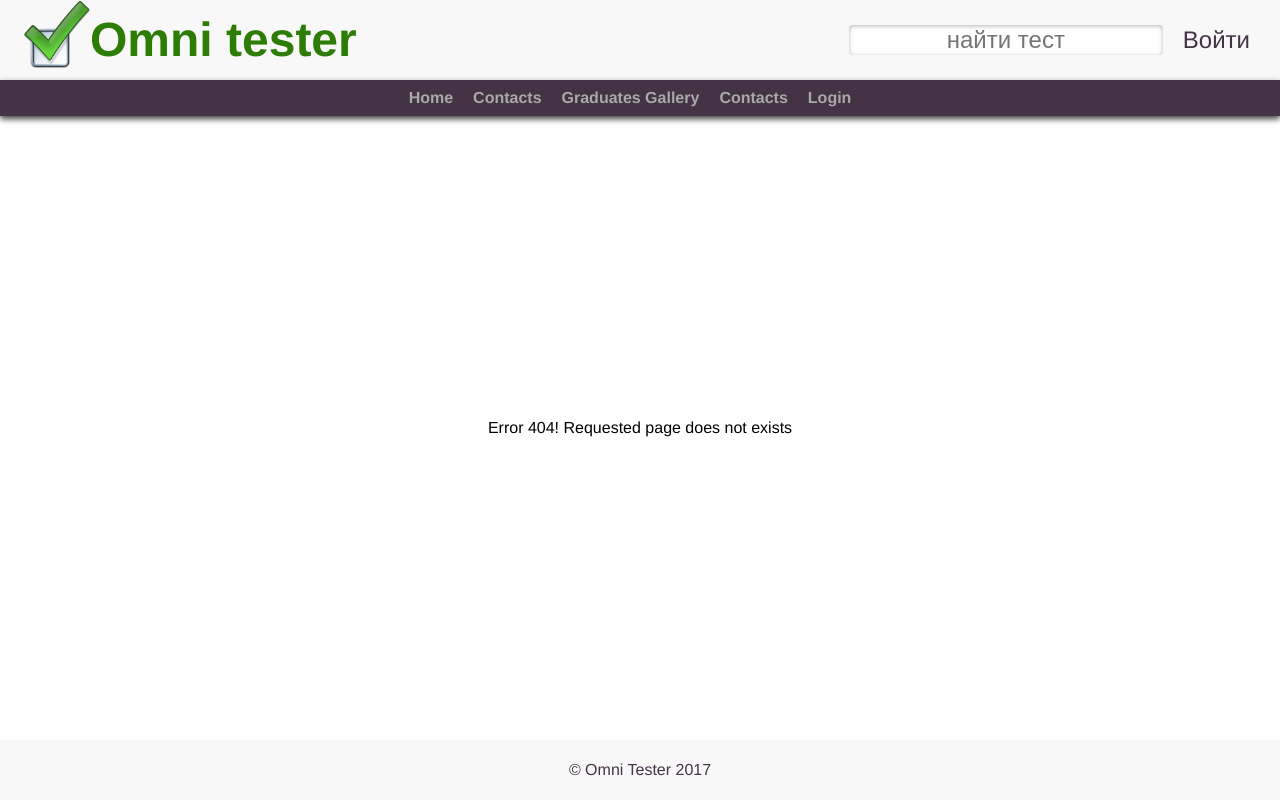
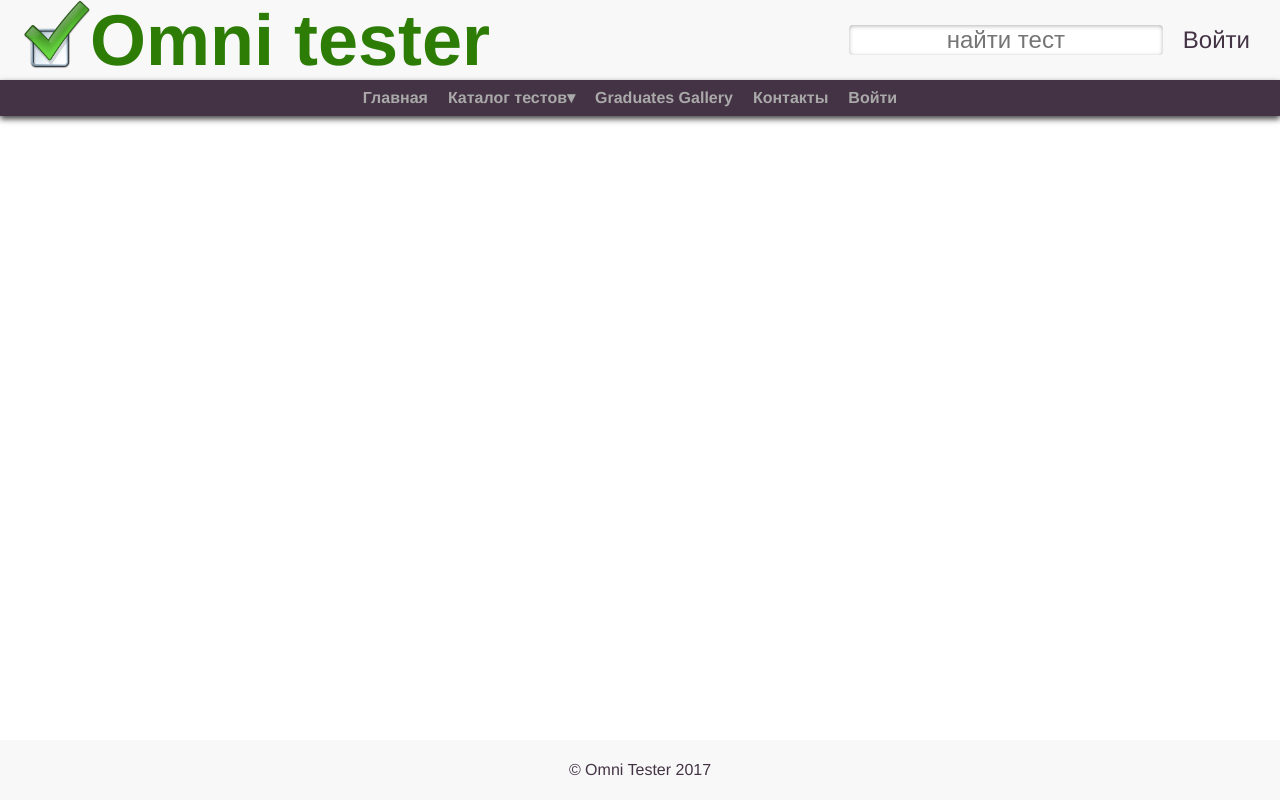
Before and after one commit to ViktorMasnyi/project, a React (Create React App) app: page /Tests in a window 1280 px wide. Before the commit this address had no page. Built offline with nearby package versions, Linux system fonts and the light colour scheme; a web font is replaced by a local one; what react-google-maps would draw is missing.

Commit message:
dropdown menu was added

```diff
--- a/src/App.css
+++ b/src/App.css
@@ -111,6 +111,57 @@
   position: sticky;
   top: 80px;
   padding: 10px 0;
+}
+
+/* Dropdown menu */
+
+/* Dropdown Button */
+
+.dropbtn::after {
+  content: "\25BE";
+}
+.dropbtn, .navbar__item {
+    padding: 16px 0;
+    font-size: 16px;
+    border: none;
+    cursor: pointer;
+}
+
+/* The container <div> - needed to position the dropdown content */
+.dropdown {
+    position: relative;
+    display: inline-block;
+}
+
+/* Dropdown Content (Hidden by Default) */
+.dropdown-content {
+    display: none;
+    position: absolute;
+    background-color: #f9f9f9;
+    min-width: 160px;
+    box-shadow: 0px 8px 16px 0px rgba(0,0,0,0.2);
+    z-index: 1;
+    margin-top: 10px;
+    border-radius: 4px;
+}
+
+/* Links inside the dropdown */
+.dropdown-content a {
+    color: black;
+    padding: 12px 16px;
+    text-decoration: none;
+    display: block;
+}
+
+/* Change color of dropdown links on hover */
+.dropdown-content a:hover {
+  background-color: #f1f1f1;
+  border-radius: 4px;
+  }
+
+/* Show the dropdown menu on hover */
+.dropdown:hover .dropdown-content {
+    display: block;
 }
 
 /* Large screen */
--- a/src/App.js
+++ b/src/App.js
@@ -10,6 +10,7 @@ import Contacts from "./contacts/Contacts";
 import Gallery from "./gallery/Gallery";
 import NoMatch from "./nomatch/NoMatch";
 import Login from "./login/Login";
+import TestsCatalog from "./testscatalog/TestsCatalog";
 
 const history = createBrowserHistory();
 
@@ -21,15 +22,24 @@ class App extends Component {
           <Header />
           <nav className="menucontainer">
             <ul className="navbar">
-              <li><NavLink  className="navbar__item" activeClassName="navbar__item-active" to="/">Home</NavLink></li>
-              <li><NavLink  className="navbar__item" activeClassName="navbar__item-active" to="/Contacts">Contacts</NavLink></li>
+              <li><NavLink  className="navbar__item" activeClassName="navbar__item-active" to="/">Главная</NavLink></li>
+              <div className="dropdown">
+                <li><NavLink  className="navbar__item dropbtn" activeClassName="navbar__item-active" to="/Tests">Каталог тестов</NavLink>
+                  <div className="dropdown-content">
+                    <a href="#">по популярности</a>
+                    <a href="#">по алфавиту</a>
+                    <a href="#">по темам</a>
+                  </div>
+                </li>
+              </div>
               <li><NavLink  className="navbar__item" activeClassName="navbar__item-active" to="/Gallery">Graduates Gallery</NavLink></li>
-              <li><NavLink  className="navbar__item" activeClassName="navbar__item-active" to="/Contacts">Contacts</NavLink></li>
-              <li><NavLink  className="navbar__item" activeClassName="navbar__item-active" to="/Login">Login</NavLink></li>
+              <li><NavLink  className="navbar__item" activeClassName="navbar__item-active" to="/Contacts">Контакты</NavLink></li>
+              <li><NavLink  className="navbar__item" activeClassName="navbar__item-active" to="/Login">Войти</NavLink></li>
             </ul>
           </nav>
           <Switch>
             <Route exact path="/" component={Main} />
+            <Route path="/Tests" component={TestsCatalog} />
             <Route path="/Contacts" component={Contacts} />
             <Route path="/Login" component={Login} />
             <Route path="/Gallery" component={Gallery} />
--- a/src/header/Header.jsx
+++ b/src/header/Header.jsx
@@ -3,10 +3,12 @@ import logo from "./logo.png";
 
 const Header = () => (
   <header className="header">
-    <div className="logo">
+    <a className="link" href="/">
+      <div className="logo">
       <img src={logo} className="logo__img" alt="Omni tester" />
       <p className="logo__name">Omni tester</p>
     </div>
+    </a>
     <div className="header__items">
       <input className="header__input" value="" placeholder="найти тест" />
       <a className="header__login link" href="Login">Войти</a>
--- /dev/null
+++ b/src/testscatalog/TestsCatalog.jsx
@@ -0,0 +1,31 @@
+import React, { Component } from "react";
+
+class TestsCatalog extends Component {
+  constructor(props) {
+    super(props);
+    this.state = {
+
+    };
+
+  }
+
+  componentDidMount() {
+
+  }
+  componentWillUnmount() {
+
+  }
+  render() {
+
+    return (
+      <main className="main">
+        <div className="catalog">
+
+        </div>
+      </main>
+    )
+  }
+
+}
+
+export default TestsCatalog;
```
